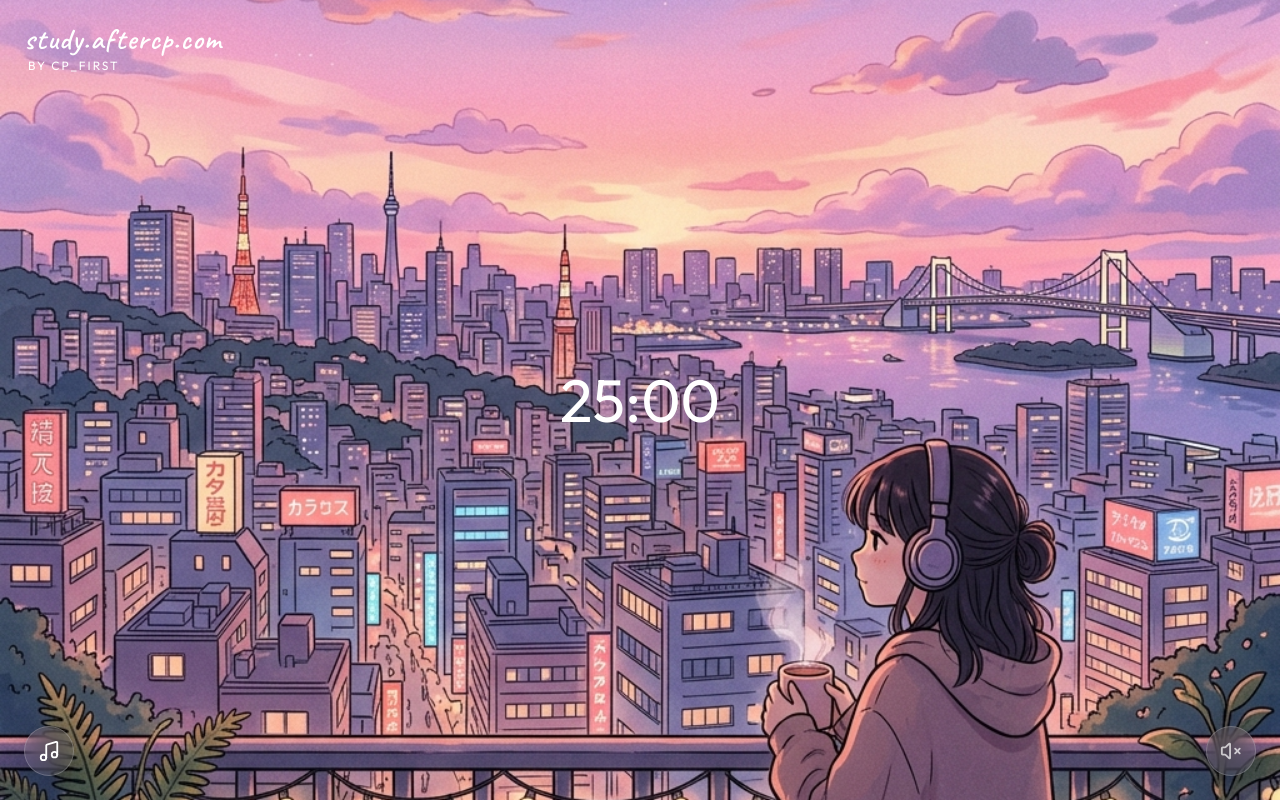
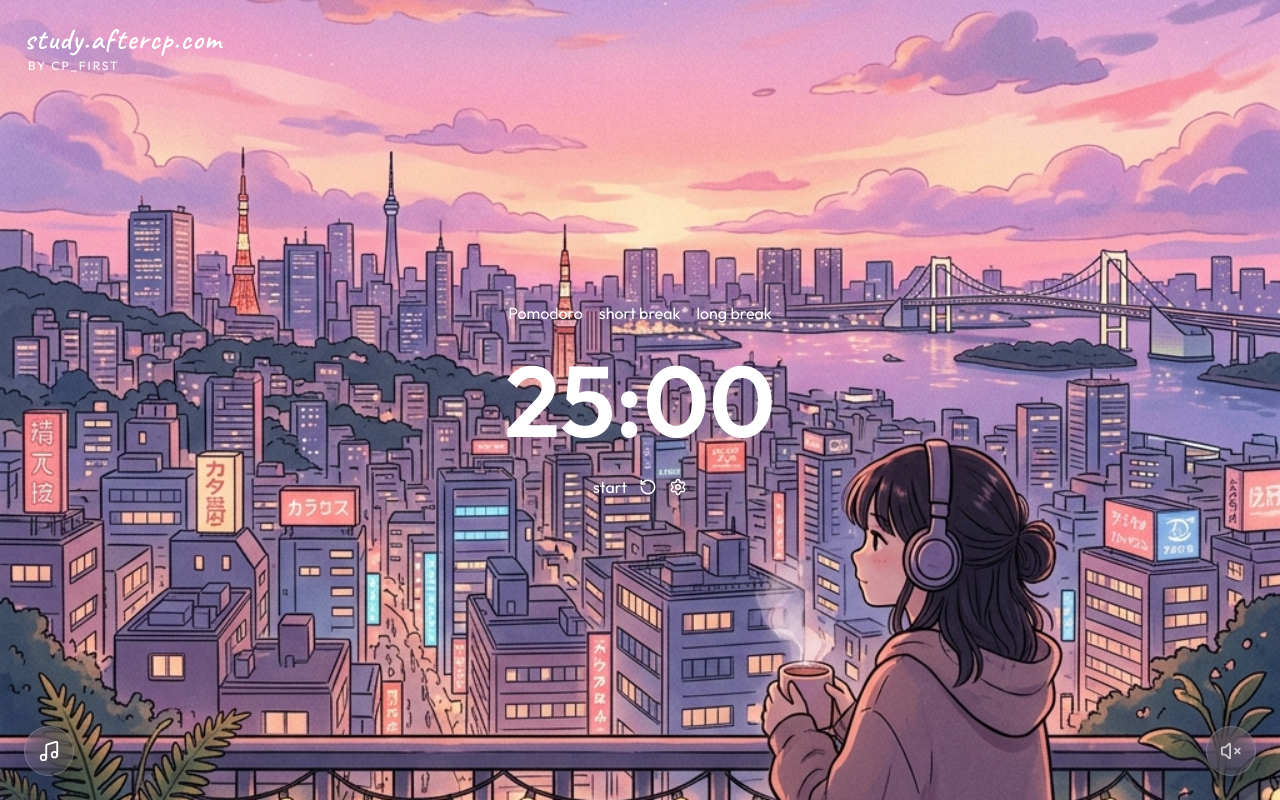
Before and after one commit to mankesh016/aesthetic-focus, a React (Vite) app: page / in a window 1280 px wide. Built offline with nearby package versions, Linux system fonts and the light colour scheme.

Commit message:
add basic timer layout
move shared interfaces to types.ts

```diff
--- a/src/App.tsx
+++ b/src/App.tsx
@@ -3,17 +3,20 @@ import bgImage from "./assets/city-dusk.png";
 import { UI_TEXT } from "./constants";
 import { SpotifyPlayer } from "./components/SpotifyPlayer";
 import { AmbientMixer } from "./components/AmbientMixer";
-
-interface SettingsData {
-  spotifyUrl: string;
-}
+import type { SettingsData } from "./types";
+import { Timer } from "./components/Timer";
 
 const DEFAULT_SETTINGS: SettingsData = {
+  pomodoroTime: 25,
+  shortBreakTime: 5,
+  longBreakTime: 15,
+  autoStartBreaks: false,
+  autoStartPomodoros: false,
   spotifyUrl: "https://open.spotify.com/playlist/4Zjli1P13J5mmSCD5iKAXK",
 };
 
 function App() {
-  const [settings, setsettings] = useState<SettingsData>(DEFAULT_SETTINGS);
+  const [settings, setSettings] = useState<SettingsData>(DEFAULT_SETTINGS);
 
   return (
     <div
@@ -30,7 +33,7 @@ function App() {
       </div>
 
       {/* timer block */}
-      <div className="font-main z-10 text-6xl text-white">25:00</div>
+      <Timer settings={settings} />
 
       {/* spotify block */}
       <SpotifyPlayer playlistUrl={settings.spotifyUrl} />
--- a/src/components/Timer.tsx
+++ b/src/components/Timer.tsx
@@ -0,0 +1,28 @@
+import { useState } from "react";
+import type { SettingsData } from "../types";
+import { RotateCcw, Settings } from "lucide-react";
+
+interface TimerProps {
+  settings: SettingsData;
+}
+type Mode = "pomodoro" | "shortBreak" | "longBreak";
+
+export const Timer: React.FC<TimerProps> = ({ settings }) => {
+  const [mode, setMode] = useState<Mode>("pomodoro");
+
+  return (
+    <div className="flex flex-col justify-center items-center">
+      <div className="flex justify-center items-center gap-4">
+        <div>Pomodoro</div>
+        <div>short break</div>
+        <div>long break</div>
+      </div>
+      <div className="text-[100px] font-semibold">25:00</div>
+      <div className="flex justify-center items-center gap-3">
+        <button>start</button>
+        <RotateCcw size={18} />
+        <Settings size={18} />
+      </div>
+    </div>
+  );
+};
--- /dev/null
+++ b/src/types.ts
@@ -0,0 +1,8 @@
+export interface SettingsData {
+  pomodoroTime: number;
+  shortBreakTime: number;
+  longBreakTime: number;
+  autoStartBreaks: boolean;
+  autoStartPomodoros: boolean;
+  spotifyUrl: string;
+}
```
